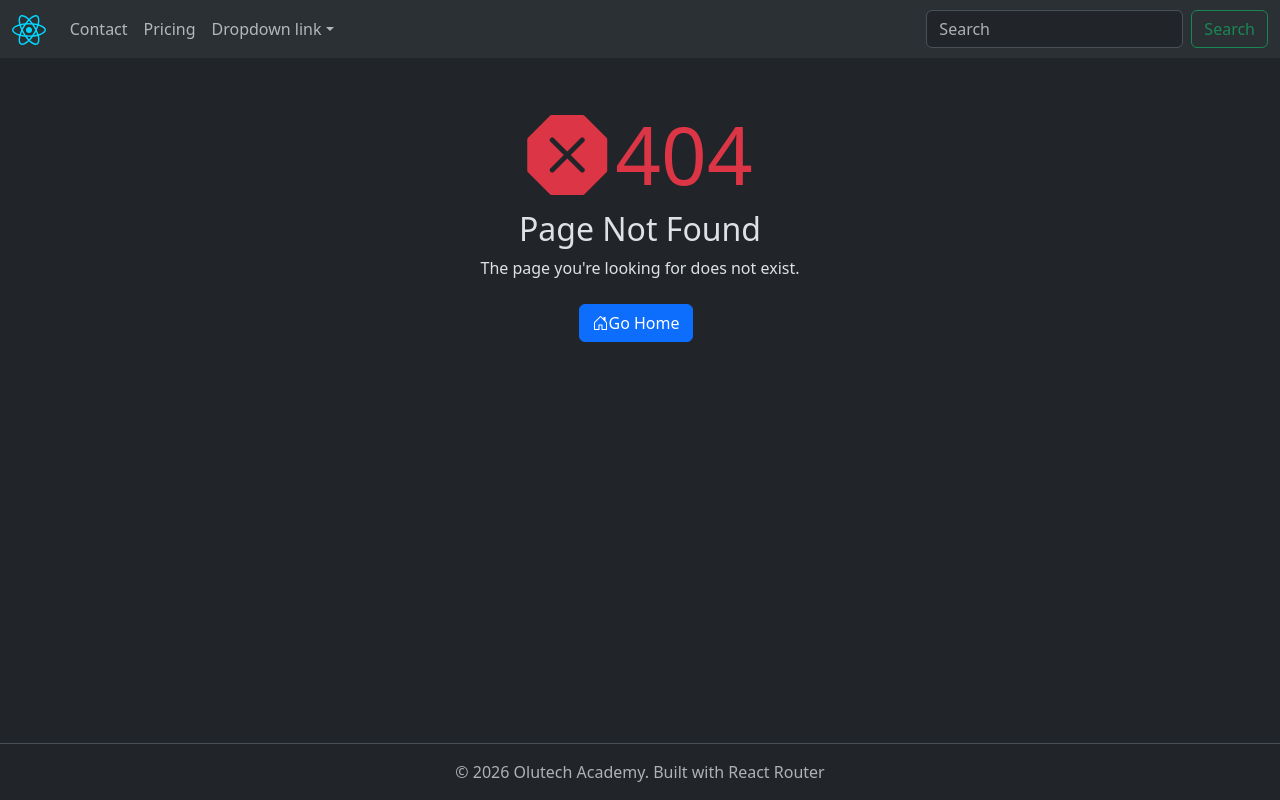
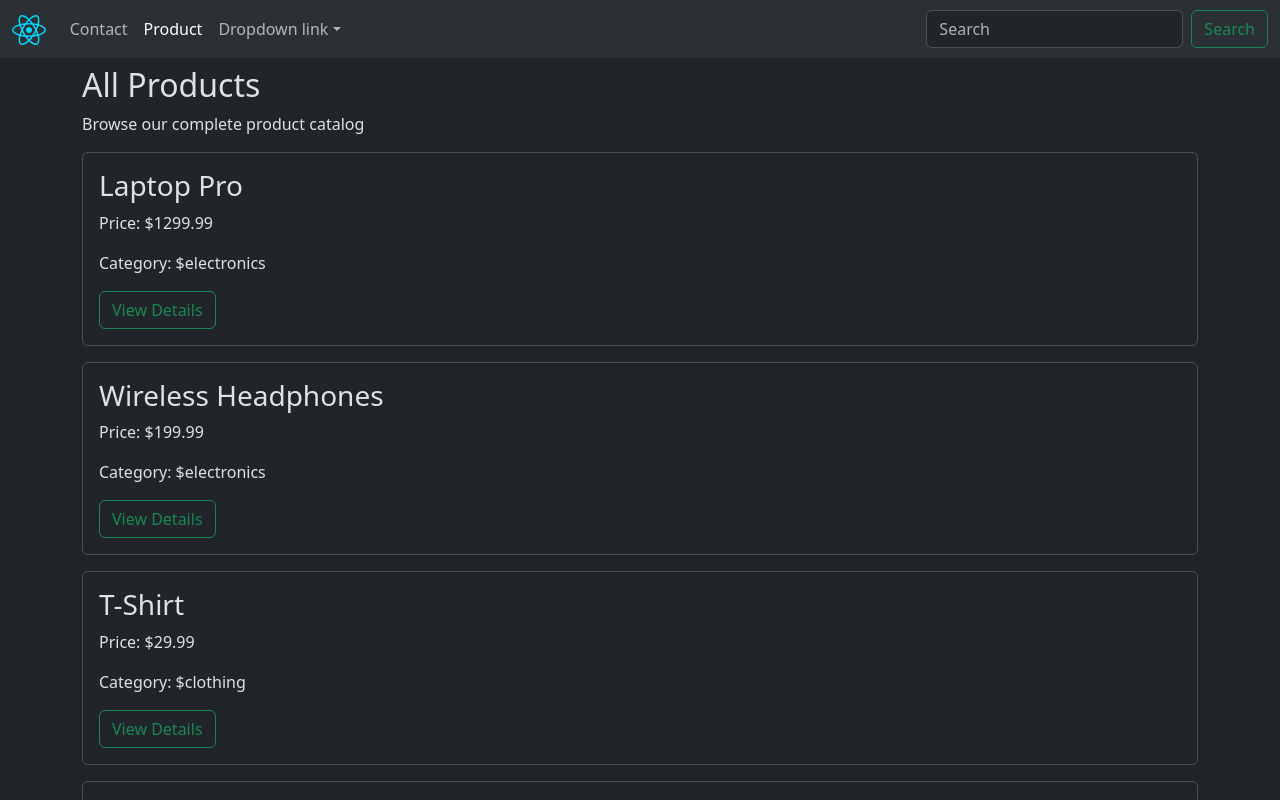
Before and after one commit to codewithEvolg/Routeopedia, a React (Vite) app in the folder routeopedia/: page /products in a window 1280 px wide. Before the commit this address had no page. Shown: the top 800 px of the page. Built offline with nearby package versions, Linux system fonts and the light colour scheme.

Commit message:
teaching: added productList component and displayed all products

```diff
--- /dev/null
+++ b/routeopedia/src/data/product.js
@@ -0,0 +1,26 @@
+export const allProducts = [
+  { id: 1, name: "Laptop Pro", price: 1299.99, category: "electronics" },
+  {
+    id: 2,
+    name: "Wireless Headphones",
+    price: 199.99,
+    category: "electronics",
+  },
+  { id: 3, name: "T-Shirt", price: 29.99, category: "clothing" },
+  { id: 4, name: "Jeans", price: 79.99, category: "clothing" },
+  { id: 5, name: "React Guide", price: 39.99, category: "books" },
+  { id: 6, name: "JavaScript Guide", price: 49.99, category: "books" },
+];
+
+// Helper functions for working with products
+export const getProductById = (id) => {
+  return allProducts.find((product) => product.id === parseInt(id));
+};
+
+export const getProductsByCategory = (category) => {
+  return allProducts.filter((product) => product.category === category);
+};
+
+export const getAllCategories = () => {
+  return [...new Set(allProducts.map((product) => product.category))];
+};
--- a/routeopedia/src/layouts/MainLayout.jsx
+++ b/routeopedia/src/layouts/MainLayout.jsx
@@ -27,8 +27,8 @@ const MainLayout = () => {
               </NavLink>
             </li>
             <li className="nav-item">
-              <NavLink className="nav-link" to="/pricing">
-                Pricing
+              <NavLink className="nav-link" to="/products">
+                Product
               </NavLink>
             </li>
             <li className="nav-item dropdown">
--- /dev/null
+++ b/routeopedia/src/pages/product/ProductList.jsx
@@ -0,0 +1,28 @@
+import React from "react";
+import { allProducts } from "../../data/product";
+import { Link } from "react-router-dom";
+
+const ProductList = () => {
+  return (
+    <div className="py-2">
+      <h2>All Products</h2>
+      <p>Browse our complete product catalog</p>
+      <div className="mt-3">
+        {allProducts.map((product) => {
+          return (
+            <div key={product.id} className="border rounded p-3 mb-3">
+              <h3>{product.name}</h3>
+              <p>Price: ${product.price}</p>
+              <p>Category: ${product.category}</p>
+              <Link to="" className="btn btn-outline-success">
+                View Details
+              </Link>
+            </div>
+          );
+        })}
+      </div>
+    </div>
+  );
+};
+
+export default ProductList;
--- a/routeopedia/src/routes/AppRouter.jsx
+++ b/routeopedia/src/routes/AppRouter.jsx
@@ -2,12 +2,14 @@ import { Routes, Route } from "react-router-dom";
 import Home from "../pages/Home";
 import Contact from "../pages/Contact";
 import NotFound from "../pages/NotFound";
+import ProductList from "../pages/product/ProductList";
 
 const AppRouter = () => {
   return (
     <Routes>
       <Route path="/" element={<Home />} />
       <Route path="/contact" element={<Contact />} />
+      <Route path="/products" element={<ProductList />} />
       <Route path="*" element={<NotFound />} />
     </Routes>
   );
```
